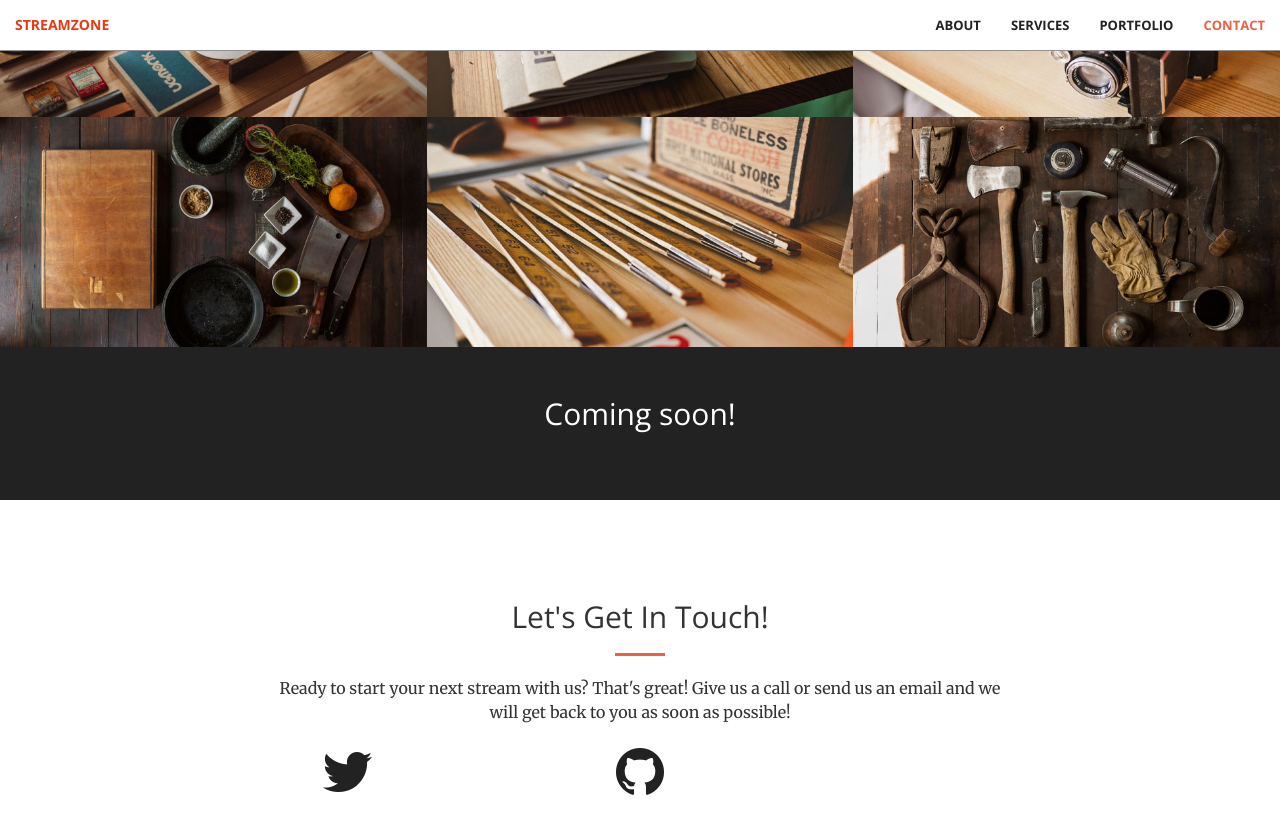
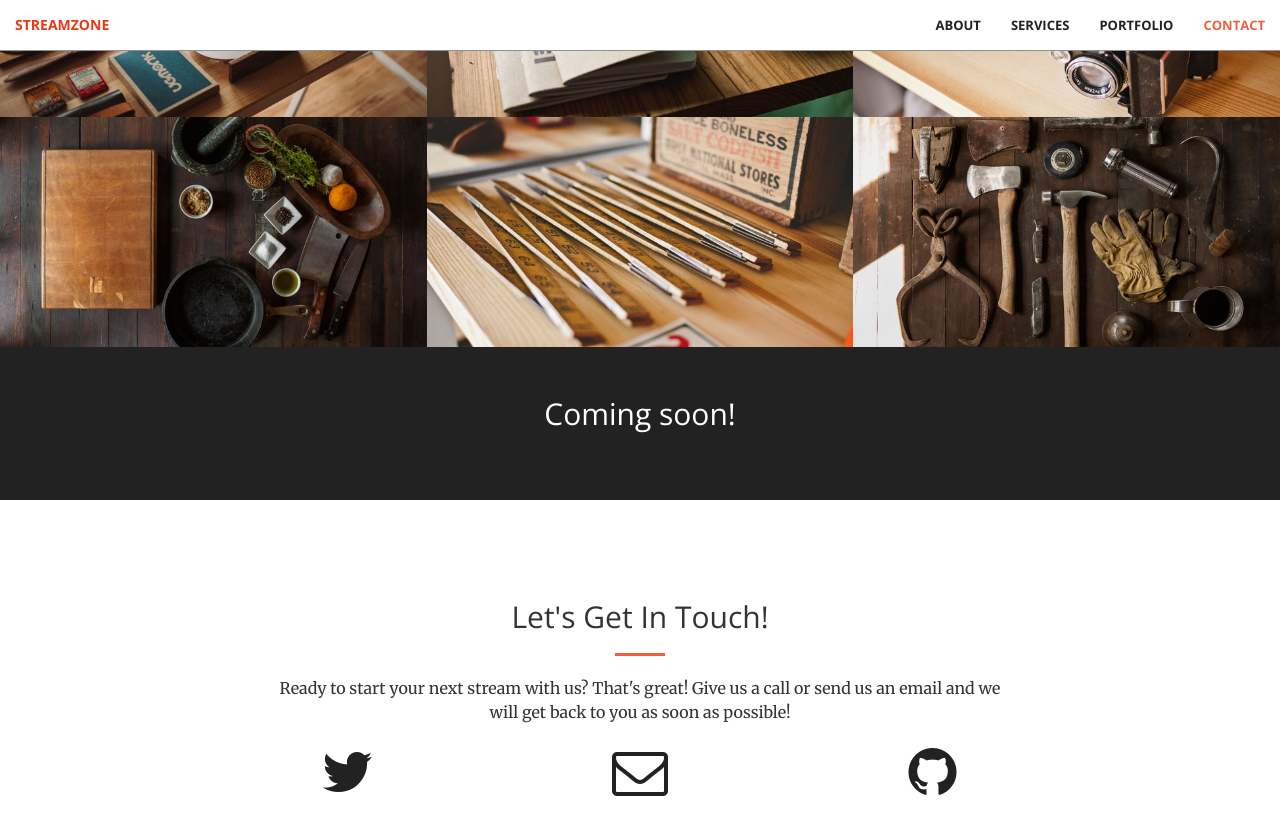
Before and after one commit to congphuong/congphuong.github.io, a Jekyll site: the page built from index.html, in a window 1280 px wide and 900 px high, scrolled down 1791 px. Shown: the top 835 px of the window. Built offline with Jekyll 4.4.1, drawn with Linux system fonts in a browser that asks for light colours.

```diff
--- a/_config.yml
+++ b/_config.yml
@@ -1,6 +1,6 @@
 # Site settings
 title: streamzone
-email: congphuong32@gmail.com
+email:
 description: > # this means to ignore newlines until "baseurl:"
 baseurl: "" # the subpath of your site, e.g. /blog/
 url: "https://streamzone.io" # the base hostname & protocol for your site
--- a/_includes/contact.html
+++ b/_includes/contact.html
@@ -12,12 +12,12 @@
 <!--                <p>{{ site.twitter_username }}</p>-->
             </a>
         </div>
-<!--        <div class="col-lg-2 col-lg-offset-1 text-center">-->
-<!--            <a href="mailto:{{ site.email }}">-->
-<!--            <i class="fa fa-envelope-o fa-3x wow bounceIn" data-wow-delay=".1s"></i>-->
-<!--&lt;!&ndash;                <p>{{ site.email }}</p>&ndash;&gt;-->
-<!--            </a>-->
-<!--        </div>-->
+        <div class="col-lg-2 col-lg-offset-1 text-center">
+            <a href="mailto:{{ site.email }}">
+            <i class="fa fa-envelope-o fa-3x wow bounceIn" data-wow-delay=".1s"></i>
+<!--                <p>{{ site.email }}</p>-->
+            </a>
+        </div>
         <div class="col-lg-2 col-lg-offset-1 text-center">
             <a href="https://github.com/{{ site.github_username }}">
             <i class="fa fa-github fa-3x wow bounceIn" data-wow-delay=".1s"></i>
```
